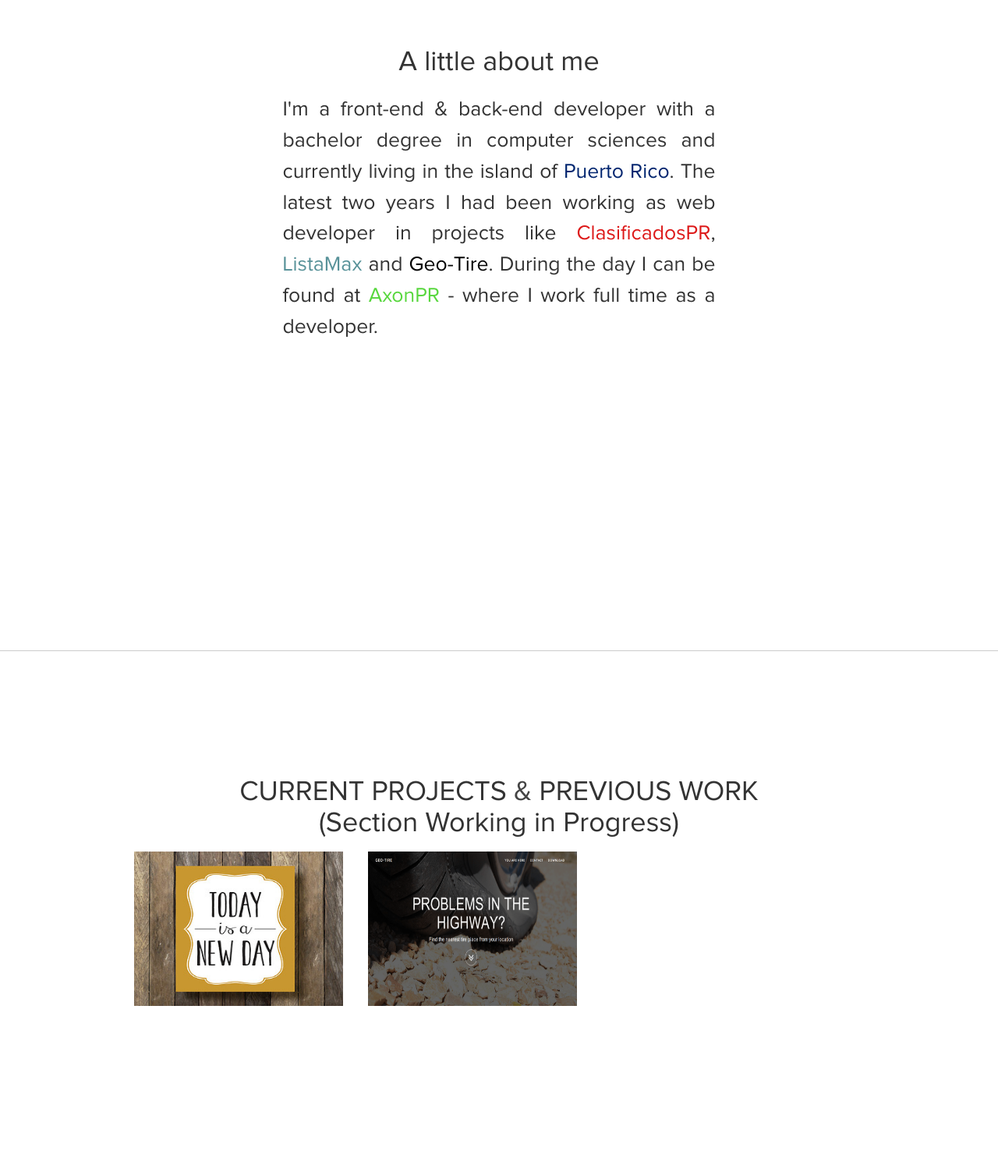
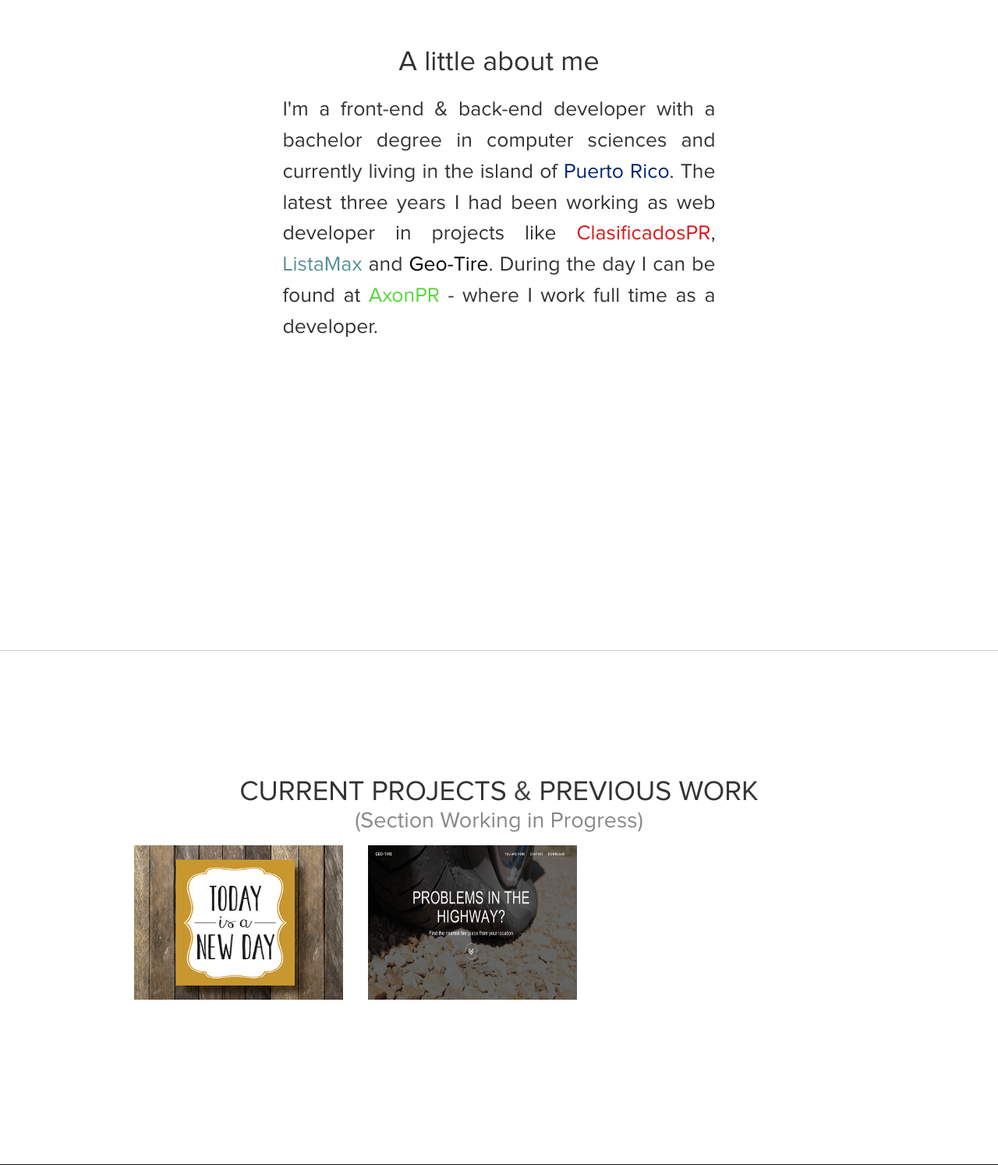
Before and after one commit to jorgeluis11/profile, a Django app: page / in a window 1280 px wide. Shown: the part 1019-2513 px from the top of the page at 78% size. Run offline with Django 3.2, Linux system fonts and the light colour scheme; data comes from the database, SQL or seed files in the repository; parts of the project's set-up code (start-up, migrations or seed data) failed here and were passed over; some libraries are stand-ins or nearby versions.

Commit message:
change description

```diff
--- a/templates/sections/section2.html
+++ b/templates/sections/section2.html
@@ -7,7 +7,7 @@
 					<div id="about-me-content" class="col-sm-6 col-sm-offset-3">
 						<h4>I'm a front-end & back-end developer with a bachelor degree in computer sciences and currently living in the island of
 							<a href="https://en.wikipedia.org/wiki/Puerto_rico" target="_blank" title="A link to a Wikipedia article on Bath" style="color:#00256F;">Puerto Rico</a>.
-							The latest two years I had been working as web developer in projects like
+							The latest three years I had been working as web developer in projects like
 							<!--style="color:#917C00"-->
 							<a  style="color:#DD1919" href="https://clasificadospr.com/"> ClasificadosPR</a>,
 							<!-- style="color:#96ADCA;"-->
--- a/templates/sections/section3.html
+++ b/templates/sections/section3.html
@@ -13,7 +13,7 @@
 						<br>
 						<span class="visible-xs"></span>
 
-						(Section Working in Progress)
+						<span style="color:#888888; font-size:.8em;">(Section Working in Progress)</span>
 
 					</h1>
 				</center>
@@ -29,7 +29,7 @@
 									-->
 			<div>
 				{% for project in projects  %}
-					<div  class="col-md-3 project" >
+					<a  class="col-md-3 project" href="{{project.url}}" >
 						<div class="img-container">
 							<div style="background-image: url('{{project.large.url}}');"></div>
 						</div>
@@ -37,7 +37,7 @@
 							<h1 class="project-title">{{project.title}}</h1>
 							<p>{{project.description}}</p>
 						</div>
-					</div>
+					</a>
 				{% endfor %}
 			</div>
 		</div>
```
